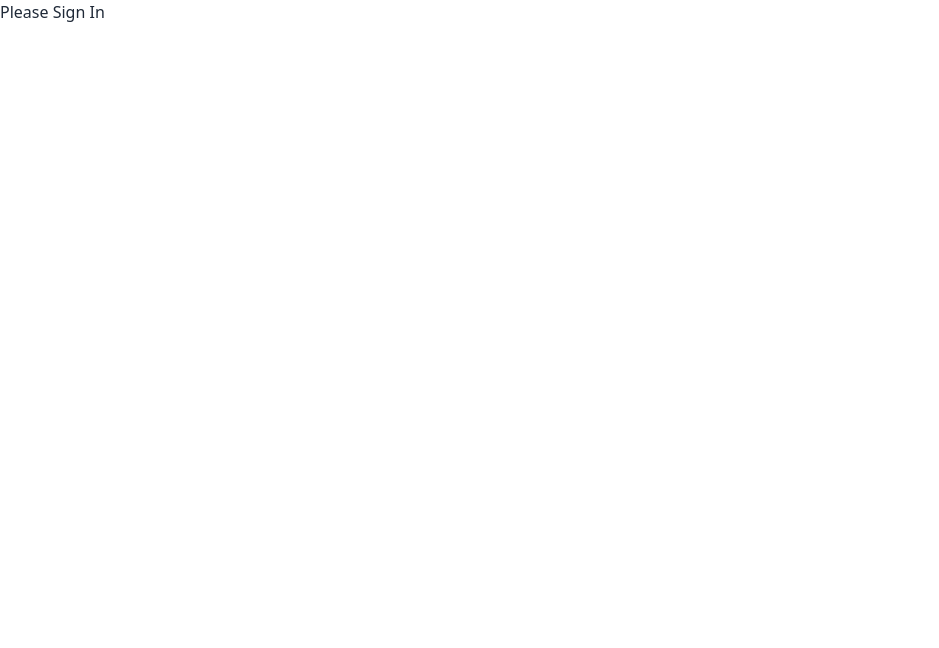
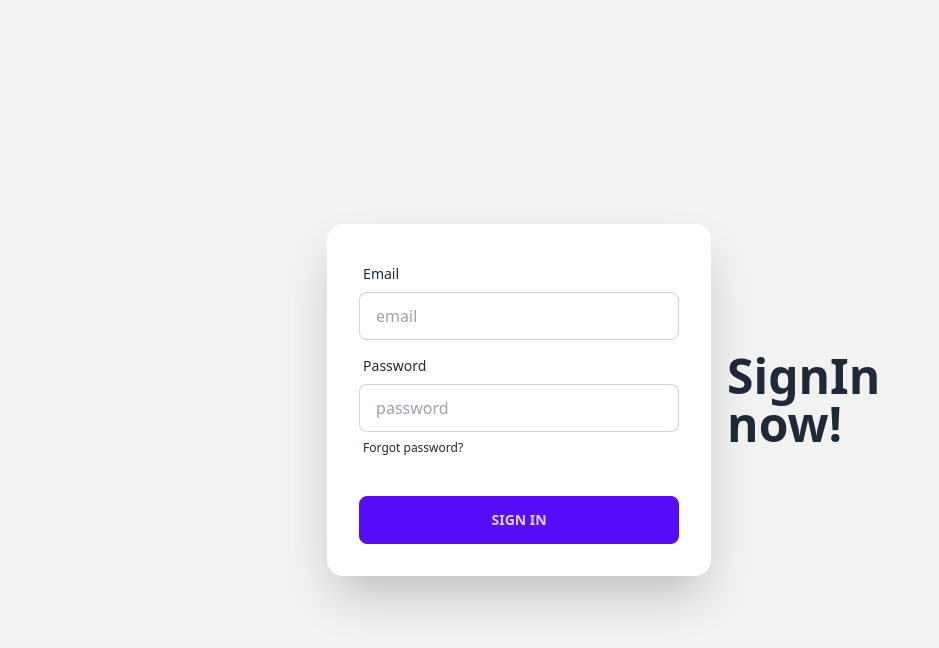
Before and after one commit to mamun-prodhan/coffee-store-client, a React (Vite) app: page /signin in a window 1280 px wide. Shown: the top 648 px of the page, without its empty margins (0-939 px from the left). Built offline with nearby package versions, Linux system fonts and the light colour scheme.

Commit message:
update implemented

```diff
--- a/src/components/Header.jsx
+++ b/src/components/Header.jsx
@@ -0,0 +1,15 @@
+import React from "react";
+import { NavLink } from "react-router-dom";
+
+const Header = () => {
+  return (
+    <div>
+      <NavLink to="/">Home</NavLink>
+      <NavLink to="/users">Users</NavLink>
+      <NavLink to="/signup">Signup</NavLink>
+      <NavLink to="/">Home</NavLink>
+    </div>
+  );
+};
+
+export default Header;
--- a/src/components/SignIn.jsx
+++ b/src/components/SignIn.jsx
@@ -1,7 +1,82 @@
+import { useContext } from "react";
+import { AuthContext } from "../providers/AuthProviders";
+
 const SignIn = () => {
+  const { signInuser } = useContext(AuthContext);
+  const handleSignIn = (e) => {
+    e.preventDefault();
+    const form = e.target;
+    const email = form.email.value;
+    const password = form.password.value;
+    console.log(email, password);
+    signInuser(email, password)
+      .then((result) => {
+        console.log(result.user);
+        const user = {
+          email,
+          lastLoggedAt: result.user?.metadata?.lastSignInTime,
+        };
+        console.log(user);
+        // update last logged at in the database
+        fetch("http://localhost:5000/user", {
+          method: "PATCH",
+          headers: {
+            "content-type": "application/json",
+          },
+          body: JSON.stringify(user),
+        })
+          .then((res) => res.json())
+          .then((data) => {
+            console.log(data);
+          });
+      })
+      .catch((error) => {
+        console.log(error);
+      });
+  };
   return (
-    <div>
-      <h2>Please Sign In</h2>
+    <div className="hero min-h-screen bg-base-200">
+      <div className="hero-content flex-col lg:flex-row-reverse">
+        <div className="text-center lg:text-left">
+          <h1 className="text-5xl font-bold">SignIn now!</h1>
+        </div>
+        <div className="card flex-shrink-0 w-full max-w-sm shadow-2xl bg-base-100">
+          <form onSubmit={handleSignIn} className="card-body">
+            <div className="form-control">
+              <label className="label">
+                <span className="label-text">Email</span>
+              </label>
+              <input
+                type="email"
+                name="email"
+                placeholder="email"
+                className="input input-bordered"
+                required
+              />
+            </div>
+            <div className="form-control">
+              <label className="label">
+                <span className="label-text">Password</span>
+              </label>
+              <input
+                type="password"
+                placeholder="password"
+                name="password"
+                className="input input-bordered"
+                required
+              />
+              <label className="label">
+                <a href="#" className="label-text-alt link link-hover">
+                  Forgot password?
+                </a>
+              </label>
+            </div>
+            <div className="form-control mt-6">
+              <button className="btn btn-primary">Sign In</button>
+            </div>
+          </form>
+        </div>
+      </div>
     </div>
   );
 };
--- a/src/components/Users.jsx
+++ b/src/components/Users.jsx
@@ -14,6 +14,7 @@
       .then((data) => {
         console.log(data);
         if (data.deletedCount > 0) {
+          console.log("Deleted successfully");
           const remaining = users.filter((user) => user._id !== _id);
           setUsers(remaining);
         }
@@ -31,6 +32,7 @@
               <th></th>
               <th>Email</th>
               <th>Created At</th>
+              <th>Last Logged In</th>
               <th>Actions</th>
             </tr>
           </thead>
@@ -41,6 +43,7 @@
                 <th>1</th>
                 <td>{user.email}</td>
                 <td>{user.createdAt}</td>
+                <td>{user.lastLoggedAt}</td>
                 <td>
                   <button
                     onClick={() => handleDelete(user._id)}
--- a/src/providers/AuthProviders.jsx
+++ b/src/providers/AuthProviders.jsx
@@ -1,5 +1,9 @@
 import { createContext, useState } from "react";
-import { createUserWithEmailAndPassword, getAuth } from "firebase/auth";
+import {
+  createUserWithEmailAndPassword,
+  getAuth,
+  signInWithEmailAndPassword,
+} from "firebase/auth";
 import app from "../firebase/firebase.config";
 
 const auth = getAuth(app);
@@ -14,11 +18,16 @@
     setLoading(true);
     return createUserWithEmailAndPassword(auth, email, password);
   };
+  const signInuser = (email, password) => {
+    setLoading(true);
+    return signInWithEmailAndPassword(auth, email, password);
+  };
 
   const userInfo = {
     user,
     createUser,
     loading,
+    signInuser,
   };
 
   return (
```
